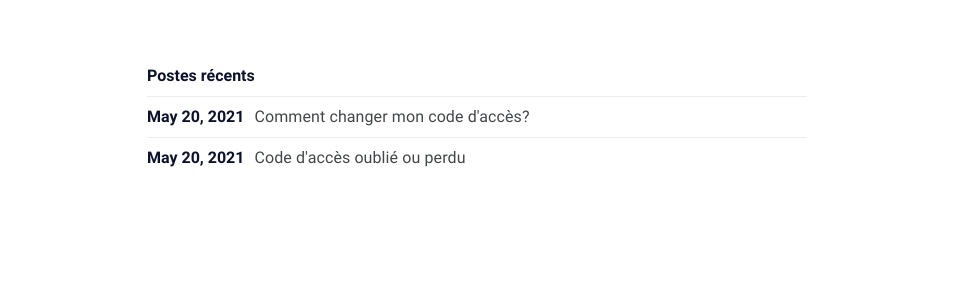
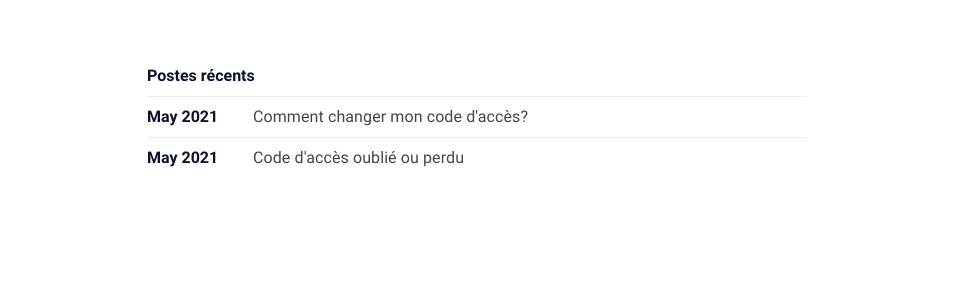
Before and after one commit to Sekooly/tuto, a Jekyll site: the page built from index.md, in a window 1280 px wide. Shown: the part 408-708 px from the top of the page, without its empty margins (163-1116 px from the left). Built offline with Jekyll 4.4.1, drawn with Linux system fonts in a browser that asks for light colours.

Commit message:
sans jour

```diff
--- a/_layouts/accueil.html
+++ b/_layouts/accueil.html
@@ -6,7 +6,7 @@ home: true
 <h3 class="posts-item-note" aria-label="Recent Posts">Postes récents</h3>
 {%- for post in site.posts limit: site.number_of_posts -%}
 <article class="post-item">
-  <span class="post-item-date">{{ post.date | date: "%b %d, %Y" }}</span>
+  <span class="post-item-date">{{ post.date | date: "%b %Y" }}</span>
   <h4 class="post-item-title">
     <a href="{{ post.url }}">{{ post.title | escape }}</a>
   </h4>
```
